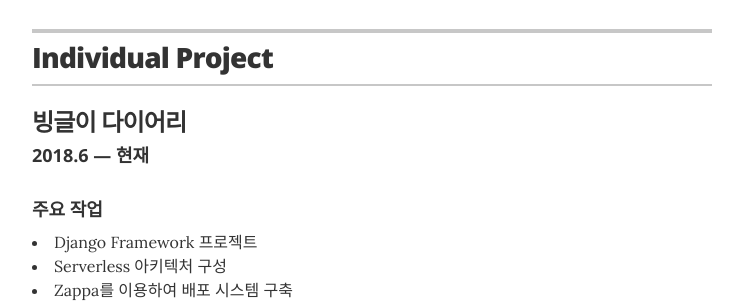
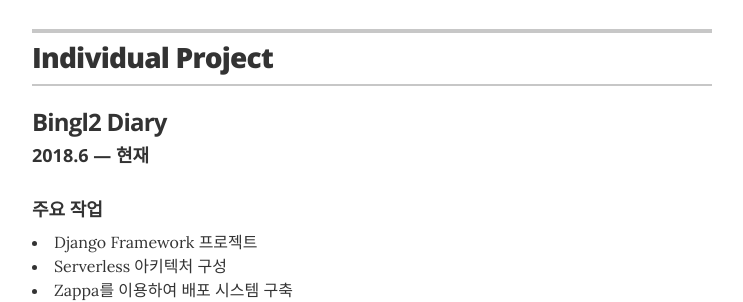
Before and after one commit to bingl2/resume, a Jekyll site: the page built from index.html, in a window 1280 px wide and 900 px high, scrolled down 1781 px. Shown: the part 155-457 px from the top of the window, without its empty margins (268-1011 px from the left). Built offline with Jekyll 4.4.1, drawn with Linux system fonts in a browser that asks for light colours.

Commit message:
까리하게 제목 영어로 수정

```diff
--- a/_data/projects.yml
+++ b/_data/projects.yml
@@ -1,4 +1,4 @@
-- project: 빙글이 다이어리
+- project: Bingl2 Diary
   duration: 2018.6 — 현재
   skillset: "#Python #Django #Postgresql #Zappa #Lambda #RDS #Route53 #S3"
   descriptions: ["Django Framework 프로젝트", "Serverless 아키텍처 구성", "Zappa를 이용하여 배포 시스템 구축", "전적으로 AWS 활용"]
```
